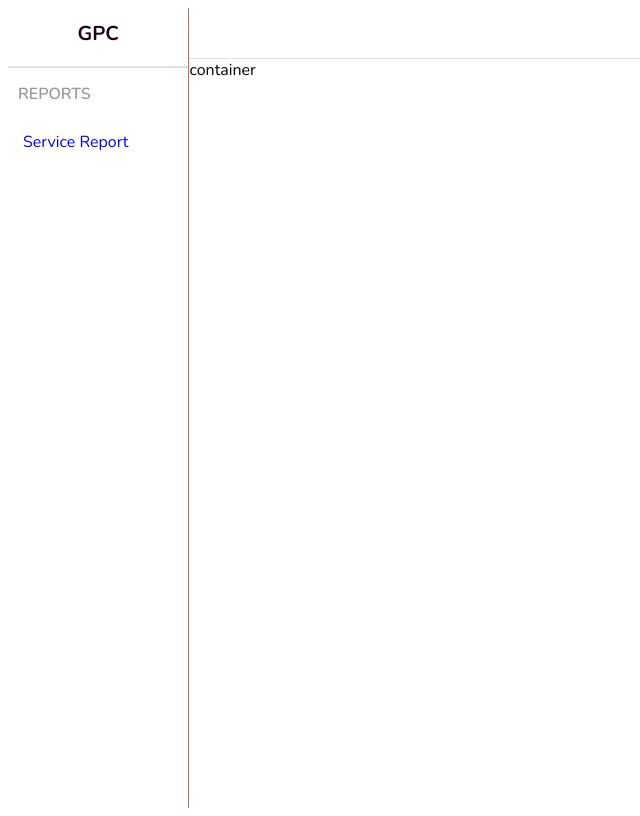
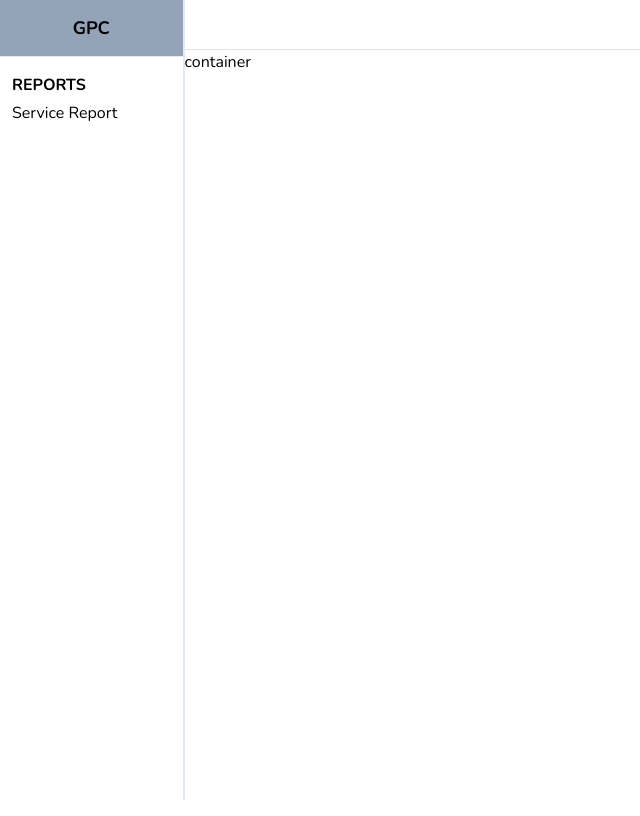
Before and after one commit to siphamandlamzobe/gpcdashboard, a React (Create React App) app in the folder source/react-js-client/: page / in a window 1280 px wide. Shown: the whole page, without its empty margins (0-640 px from the left). Built offline with nearby package versions, Linux system fonts and the light colour scheme.

Commit message:
removed the sidebar css

```diff
--- a/source/react-js-client/src/components/sidebar/Sidebar.jsx
+++ b/source/react-js-client/src/components/sidebar/Sidebar.jsx
@@ -1,19 +1,18 @@
 import React from "react";
 import { Link } from "react-router-dom";
-import "./sidebar.css";
 
 const Sidebar = () => {
   return (
-    <div className="sidebar">
-      <div className="top">
-        <span className="logo">GPC</span>
+    <div className="flex-1 border-r-2 border-indigo-100 min-h-screen bg-white">
+      <div className="flex h-14 bg-slate-400 items-center justify-center">
+        <span className="text-lg font-bold">GPC</span>
       </div>
-      <hr />
-      <div className="center">
-        <ul>
-          <p className="title">REPORTS</p>
+      <hr className="h-0 border-solid border-gray-200" />
+      <div className="pl-3">
+        <ul className="list-none m-0 p-0">
+          <p className="text-base font-bold mt-4 mb-1">REPORTS</p>
           <Link to="/serviceReports" style={{ textDecoration: "none" }}>
-            <li>
+            <li className="flex items-center">
               <p>Service Report</p>
             </li>
           </Link>
--- a/source/react-js-client/src/components/sidebar/sidebar.css
+++ /dev/null
@@ -1,56 +0,0 @@
-.sidebar{
-    flex: 1;
-    border-right: 0.5px solid rgb(187, 108, 108);
-    min-height: 100vh;
-    background-color: rgb(255, 255, 255);
-}
-
-.top{
-    height: 50px;
-    display: flex;
-    align-items: center;
-    justify-content: center;
-}
-
-.center{
-    padding-left: 10px;
-}
-
-ul{
-    list-style: none;
-    margin: 0;
-    padding: 0;
-}
-
-.title{
-    font-size: 16px;
-    font-weight: 600;
-    color: #999;
-    margin-top: 15px;
-    margin-bottom: 5px;
-}
-
-.logo{
-    font-size: 20px;
-    font-weight: bold;
-    color: rgb(32, 2, 32);
-}
-
-li{
-    display: flex;
-    align-items: center;
-    padding: 5px;
-    /* cursor: pointer; */
-}
-
-text{
-    font-size: 16px;
-    font-weight: 600;
-    color: rgb(68, 67, 67);
-    margin-left: 10px;
-}
-
-hr{
-    height: 0;
-    border: 0.5px solid rgb(231, 224, 224);
-}
--- a/source/react-js-client/src/index.css
+++ b/source/react-js-client/src/index.css
@@ -0,0 +1,3 @@
+@tailwind base;
+@tailwind components;
+@tailwind utilities;
--- a/source/react-js-client/tailwind.config.js
+++ b/source/react-js-client/tailwind.config.js
@@ -6,7 +6,11 @@ module.exports = {
     "./src/components/**/*.jsx",
   ],
   theme: {
-    extend: {},
+    extend: {
+      boxShadow: {
+        "3xl": "2px 4px 10px 1px rgba(160, 160, 160, 0.47)",
+      },
+    },
   },
   plugins: [],
 };
```
Also changed, not shown: 1 other file (tests, documents, lock files or other folders).
